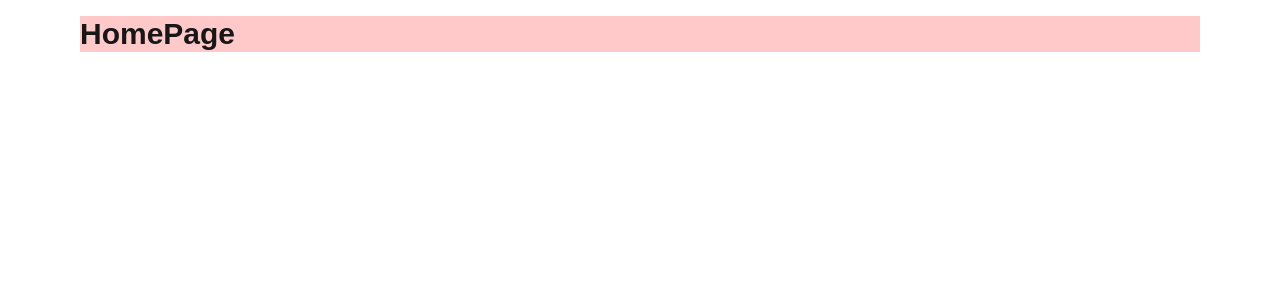
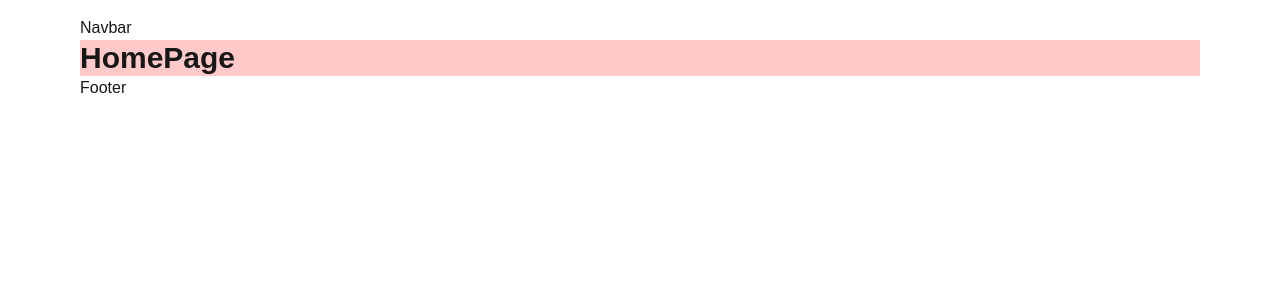
Before and after one commit to cristiandcode/E-commerce-PPS, a Next.js app: page / in a window 1280 px wide. Shown: the top 300 px of the page. Built offline with nearby package versions, Linux system fonts and the light colour scheme.

Commit message:
Cree los componentes Navbar y footer

```diff
--- a/src/app/layout.tsx
+++ b/src/app/layout.tsx
@@ -1,6 +1,8 @@
 import type { Metadata } from "next";
 import { Geist, Geist_Mono } from "next/font/google";
 import "./globals.css";
+import Navbar from "../components/Navbar";
+import Footer from "../components/Footer";
 
 const geistSans = Geist({
   variable: "--font-geist-sans",
@@ -28,8 +30,9 @@
         className={`${geistSans.variable} ${geistMono.variable} antialiased`}
       >
         <div className="mx-auto p-4 sm:max-w-xl md:max-w-2xl lg:max-w-3xl xl:max-w-6xl">
+        <Navbar/>
         {children}
-
+        <Footer/>
         </div>
 
       </body>
--- /dev/null
+++ b/src/components/Footer.tsx
@@ -0,0 +1,7 @@
+const Footer = () =>{
+    return(
+        <div className="">Footer</div>
+    )
+}
+
+export default Footer
--- /dev/null
+++ b/src/components/Navbar.tsx
@@ -0,0 +1,7 @@
+const Navbar = () =>{
+    return(
+        <div className="">Navbar</div>
+    )
+}
+
+export default Navbar
```
